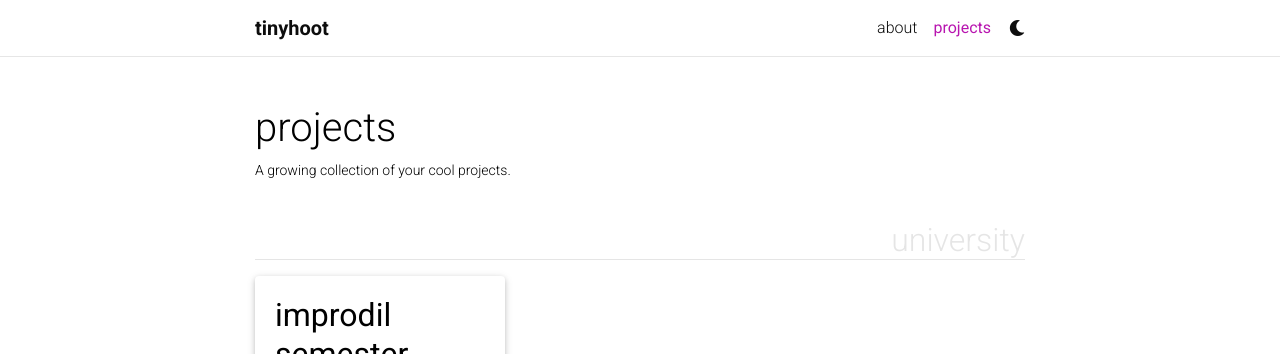
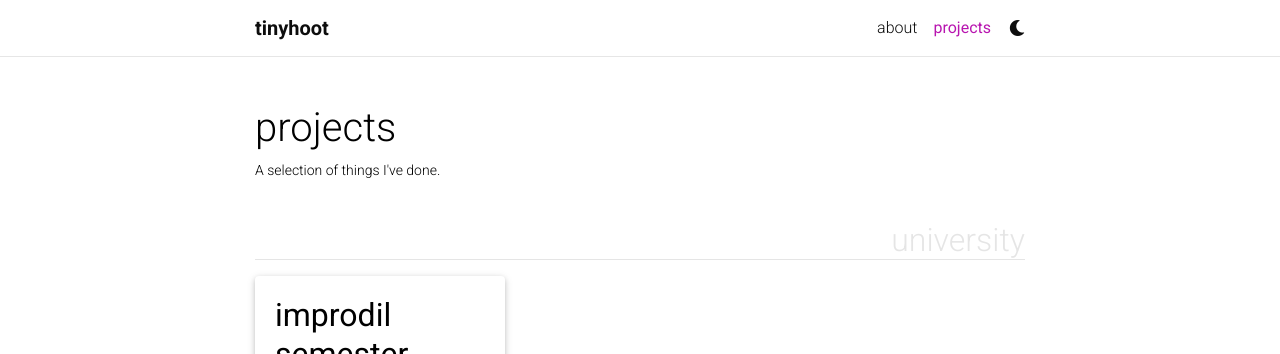
Before and after one commit to tinyhoot/tinyhoot.github.io, a Jekyll site: the page built from _pages/projects.md, in a window 1280 px wide and 973 px high. Shown: the top 354 px of the window. Built offline with Jekyll 4.4.1, drawn with Linux system fonts in a browser that asks for light colours; comment, search, counter and statistics services are not loaded; a style sheet for code colours, icons or effects is not loaded.

Commit message:
Change page description.

```diff
--- a/_pages/projects.md
+++ b/_pages/projects.md
@@ -2,7 +2,7 @@
 layout: page
 title: projects
 permalink: /projects/
-description: A growing collection of your cool projects.
+description: A selection of things I've done.
 nav: true
 nav_order: 1
 display_categories: [university, fun]
```
